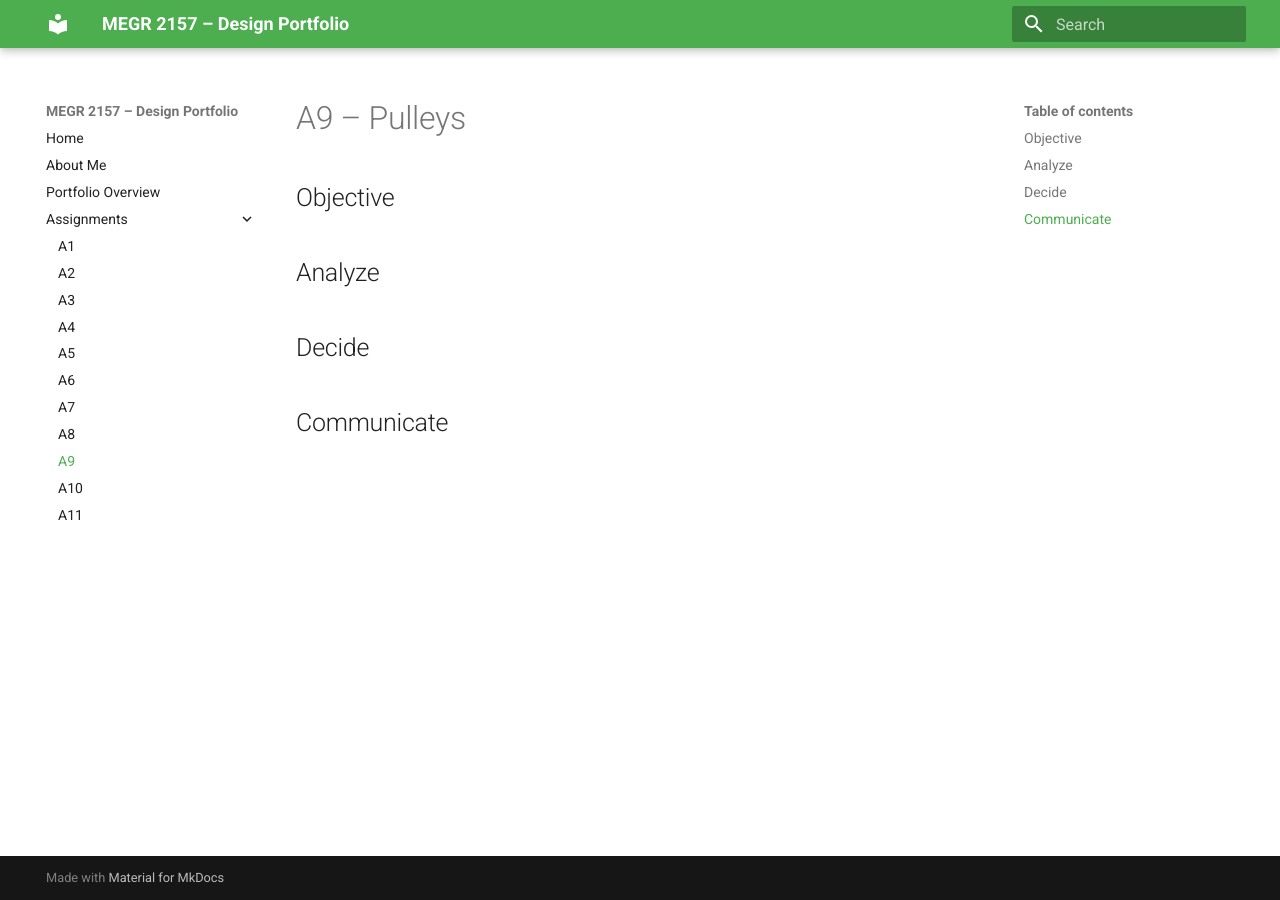
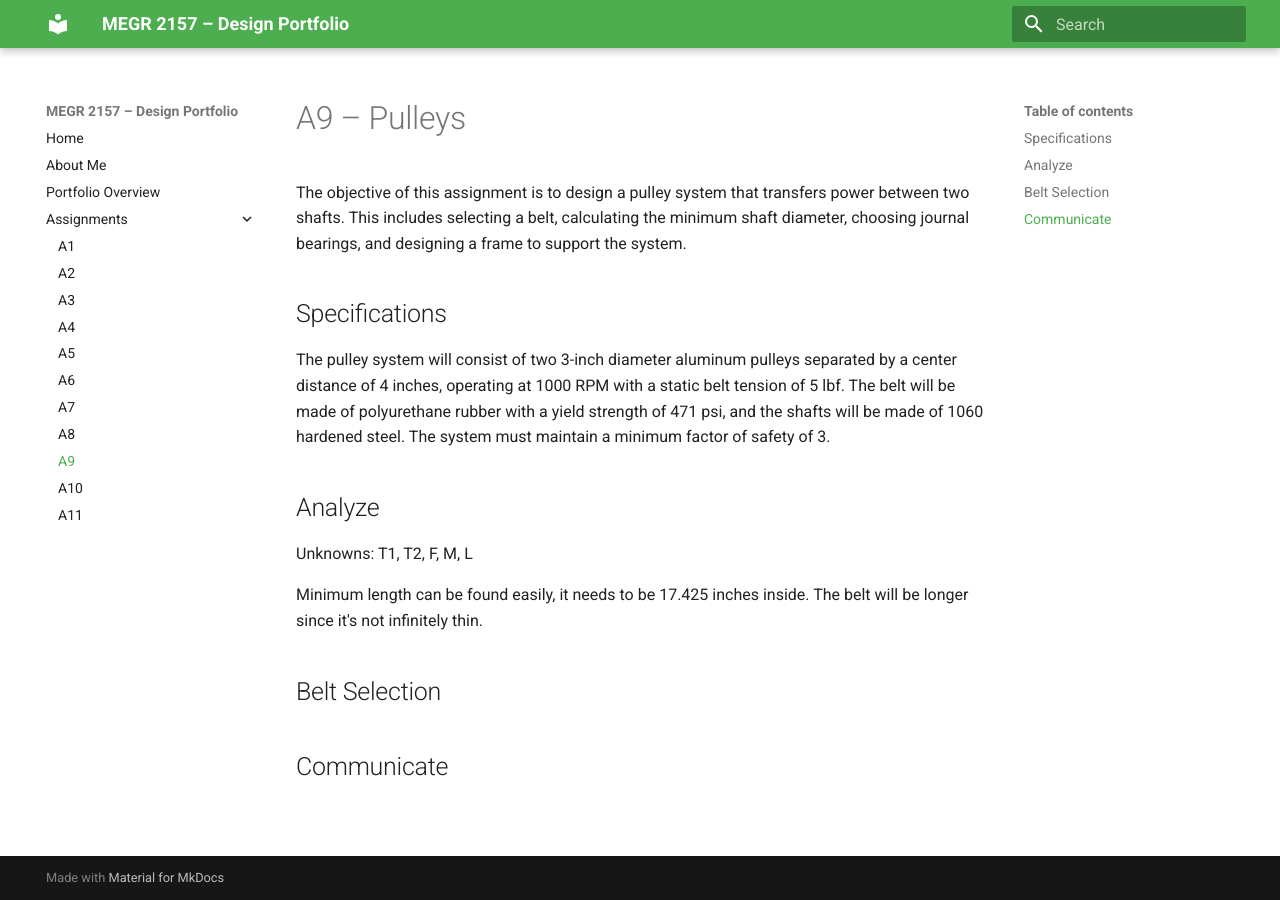
Before and after one commit to DillonK-spec/megr2157-portfolio, an MkDocs documentation site: the page built from docs/assignments/A09/index.md, in a window 1280 px wide. Built offline with MkDocs 1.6.1 and Material for MkDocs 9.7.7, drawn with Linux system fonts in a browser that asks for light colours.

Commit message:
Update index.md

```diff
--- a/docs/assignments/A09/index.md
+++ b/docs/assignments/A09/index.md
@@ -1,12 +1,18 @@
 # A9 – Pulleys
 
-## Objective
+The objective of this assignment is to design a pulley system that transfers power between two shafts. This includes selecting a belt, calculating the minimum shaft diameter, choosing journal bearings, and designing a frame to support the system.
 
+## Specifications
+
+The pulley system will consist of two 3-inch diameter aluminum pulleys separated by a center distance of 4 inches, operating at 1000 RPM with a static belt tension of 5 lbf. The belt will be made of polyurethane rubber with a yield strength of 471 psi, and the shafts will be made of 1060 hardened steel. The system must maintain a minimum factor of safety of 3.
 
 ## Analyze
 
+Unknowns: T1, T2, F, M, L
 
-## Decide
+Minimum length can be found easily, it needs to be 17.425 inches inside. The belt will be longer since it's not infinitely thin.
+
+## Belt Selection
 
 
 ## Communicate
```
